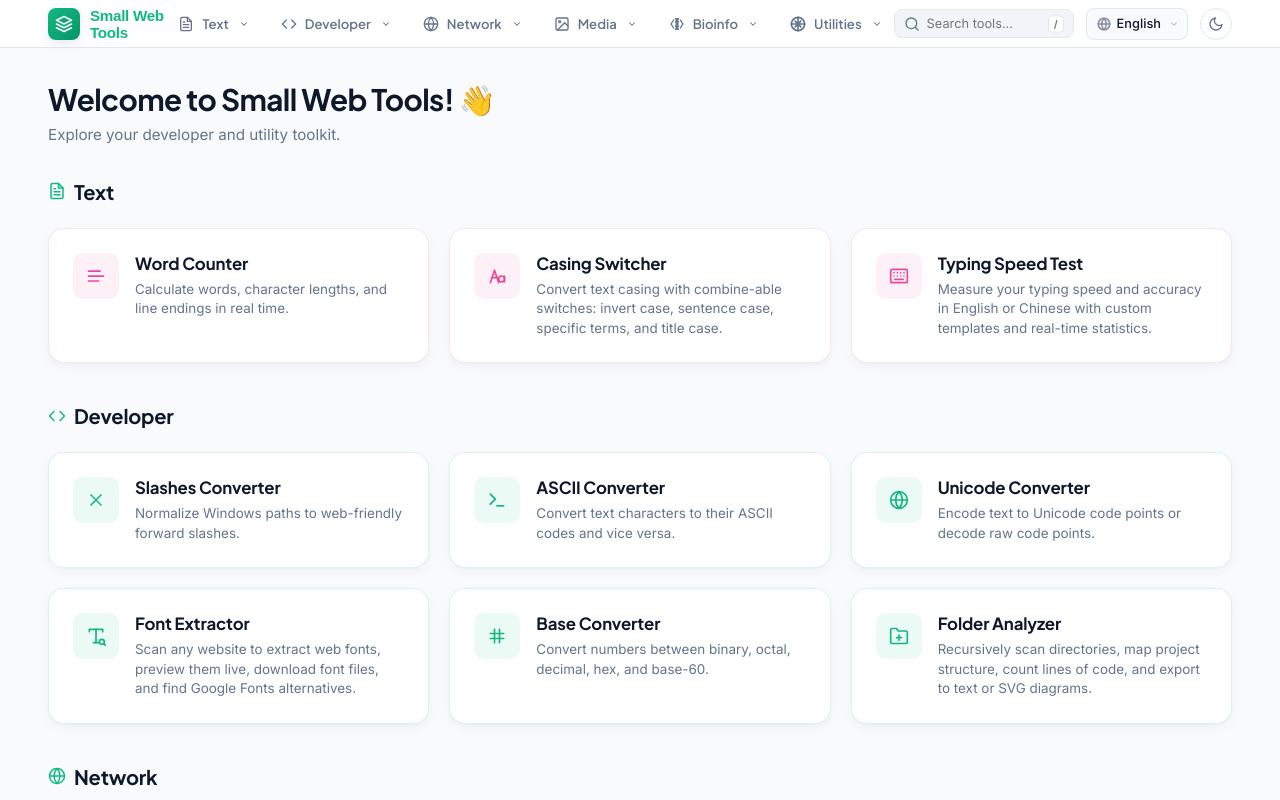
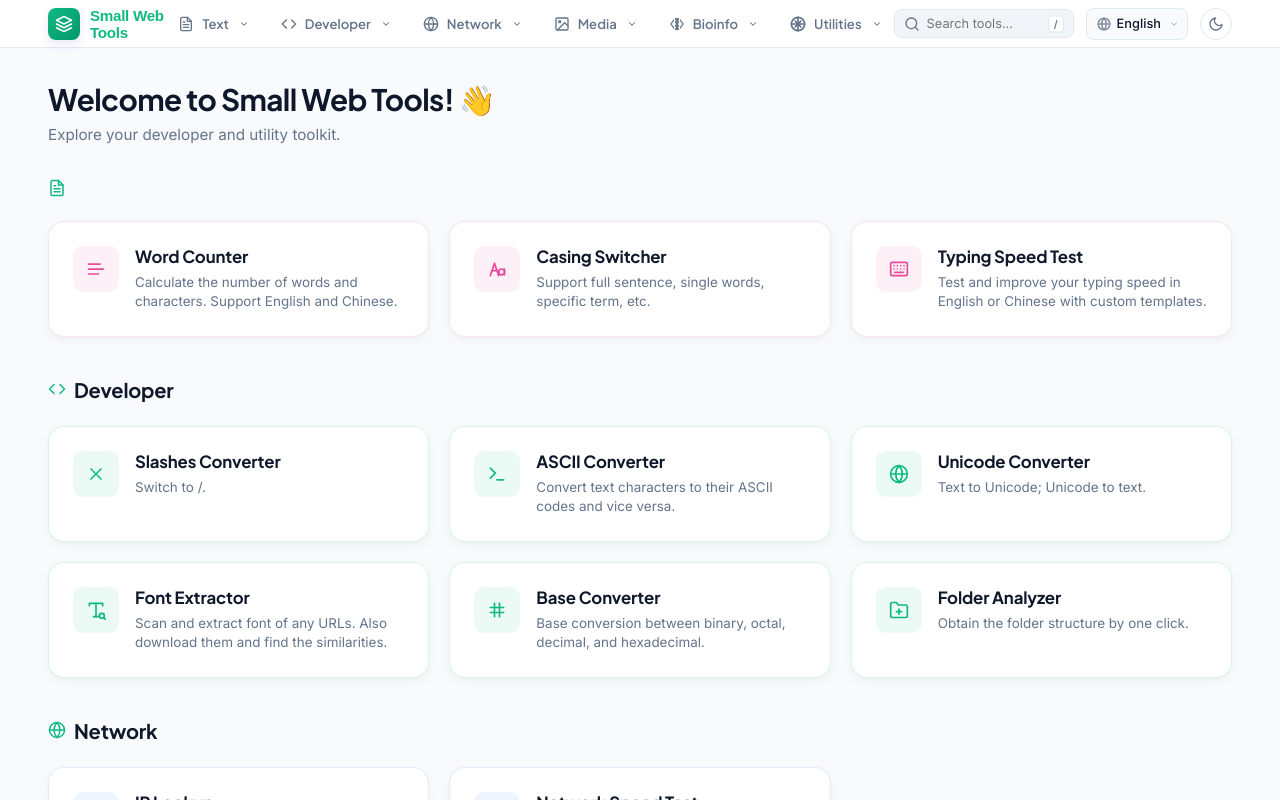
Before and after one commit to hhter2/small-web-tools, a React (Vite) app: page / in a window 1280 px wide. Built offline with nearby package versions, Linux system fonts and the light colour scheme; a web font is replaced by a local one.

Commit message:
fix: update tool descriptions for clarity and accuracy

```diff
--- a/src/components/HomeGrid.jsx
+++ b/src/components/HomeGrid.jsx
@@ -5,7 +5,7 @@ import DnaRnaIcon from './DnaRnaIcon.jsx';
 const categories = [
   {
     id: 'text',
-    name: 'Text',
+      desc: 'Switch \ to /.',
     icon: (
       <svg viewBox="0 0 24 24" fill="none" stroke="currentColor" strokeWidth="2" strokeLinecap="round" strokeLinejoin="round">
         <path d="M14 2H6a2 2 0 0 0-2 2v16a2 2 0 0 0 2 2h12a2 2 0 0 0 2-2V8z"></path>
@@ -75,7 +75,7 @@ export default function HomeGrid({ onSelectTool, activeTab = 'all', setActiveTab
       id: 'tool-slash',
       title: 'Slashes Converter',
       category: 'developer',
-      desc: 'Normalize Windows paths to web-friendly forward slashes.',
+      desc: 'Switch \ to /.',
       icon: (
         <svg viewBox="0 0 24 24" width="20" height="20" stroke="currentColor" strokeWidth="2" fill="none" strokeLinecap="round" strokeLinejoin="round">
           <line x1="6" y1="18" x2="18" y2="6"></line>
@@ -87,7 +87,7 @@ export default function HomeGrid({ onSelectTool, activeTab = 'all', setActiveTab
       id: 'tool-wc',
       title: 'Word Counter',
       category: 'text',
-      desc: 'Calculate words, character lengths, and line endings in real time.',
+      desc: 'Calculate the number of words and characters. Support English and Chinese.',
       icon: (
         <svg viewBox="0 0 24 24" width="20" height="20" stroke="currentColor" strokeWidth="2" fill="none" strokeLinecap="round" strokeLinejoin="round">
           <path d="M17 6.1H3"/><path d="M21 12.1H3"/><path d="M15.1 18H3"/>
@@ -98,7 +98,7 @@ export default function HomeGrid({ onSelectTool, activeTab = 'all', setActiveTab
       id: 'tool-casing',
       title: 'Casing Switcher',
       category: 'text',
-      desc: 'Convert text casing with combine-able switches: invert case, sentence case, specific terms, and title case.',
+      desc: 'Support full sentence, single  words, specific term, etc.',
       icon: (
         <svg viewBox="0 0 24 24" width="20" height="20" stroke="currentColor" strokeWidth="2" fill="none" strokeLinecap="round" strokeLinejoin="round">
           <path d="M4 20L9 5l5 15" />
@@ -112,7 +112,7 @@ export default function HomeGrid({ onSelectTool, activeTab = 'all', setActiveTab
       id: 'tool-typing',
       title: 'Typing Speed Test',
       category: 'text',
-      desc: 'Measure your typing speed and accuracy in English or Chinese with custom templates and real-time statistics.',
+      desc: 'Test and improve your typing speed in English or Chinese with custom templates.',
       icon: (
         <svg viewBox="0 0 24 24" width="20" height="20" stroke="currentColor" strokeWidth="2" fill="none" strokeLinecap="round" strokeLinejoin="round">
           <rect x="2" y="4" width="20" height="16" rx="2" ry="2"></rect>
@@ -132,7 +132,7 @@ export default function HomeGrid({ onSelectTool, activeTab = 'all', setActiveTab
       id: 'tool-color',
       title: 'Color Converter',
       category: 'media',
-      desc: 'Seamlessly translate colors between HEX, RGB, and HSL formats.',
+      desc: 'Transfer and select colors between HEX, RGB, and other formats.',
       icon: (
         <svg viewBox="0 0 24 24" width="20" height="20" stroke="currentColor" strokeWidth="2" fill="none" stroke-linecap="round" stroke-linejoin="round">
           <path d="M12 22C17.5228 22 22 17.5228 22 12C22 6.47715 17.5228 2 12 2C6.47715 2 2 6.47715 2 12C2 14.7255 3.09032 17.1962 4.85857 19C5.03347 19.1749 5.2751 19.2612 5.51862 19.2319C6.27318 19.141 7.00947 19.4674 7.48528 20.0827L7.91508 20.6384C8.42392 21.2963 9.17646 21.7371 10.0152 21.8906C10.6698 22.0104 11.3343 22.0469 12 22Z"></path>
@@ -159,7 +159,7 @@ export default function HomeGrid({ onSelectTool, activeTab = 'all', setActiveTab
       id: 'tool-unicode',
       title: 'Unicode Converter',
       category: 'developer',
-      desc: 'Encode text to Unicode code points or decode raw code points.',
+      desc: 'Text to Unicode; Unicode to text.',
       icon: (
         <svg viewBox="0 0 24 24" width="20" height="20" stroke="currentColor" strokeWidth="2" fill="none" stroke-linecap="round" stroke-linejoin="round">
           <circle cx="12" cy="12" r="10"></circle>
@@ -172,7 +172,7 @@ export default function HomeGrid({ onSelectTool, activeTab = 'all', setActiveTab
       id: 'tool-fontextractor',
       title: 'Font Extractor',
       category: 'developer',
-      desc: 'Scan any website to extract web fonts, preview them live, download font files, and find Google Fonts alternatives.',
+      desc: 'Scan and extract font of any URLs. Also download them and find the similarities.',
       icon: (
         <svg viewBox="0 0 24 24" width="20" height="20" stroke="currentColor" strokeWidth="2" fill="none" strokeLinecap="round" strokeLinejoin="round">
           <polyline points="4 7 4 4 20 4 20 7"></polyline>
@@ -187,7 +187,7 @@ export default function HomeGrid({ onSelectTool, activeTab = 'all', setActiveTab
       id: 'tool-base',
       title: 'Base Converter',
       category: 'developer',
-      desc: 'Convert numbers between binary, octal, decimal, hex, and base-60.',
+      desc: 'Base conversion between binary, octal, decimal, and hexadecimal.',
       icon: (
         <svg viewBox="0 0 24 24" width="20" height="20" stroke="currentColor" strokeWidth="2" fill="none" stroke-linecap="round" stroke-linejoin="round">
           <line x1="4" y1="9" x2="20" y2="9"></line>
@@ -201,7 +201,7 @@ export default function HomeGrid({ onSelectTool, activeTab = 'all', setActiveTab
       id: 'tool-folder-analyzer',
       title: 'Folder Analyzer',
       category: 'developer',
-      desc: 'Recursively scan directories, map project structure, count lines of code, and export to text or SVG diagrams.',
+      desc: 'Obtain the folder structure by one click.',
       icon: (
         <svg viewBox="0 0 24 24" width="20" height="20" stroke="currentColor" strokeWidth="2" fill="none" strokeLinecap="round" strokeLinejoin="round">
           <path d="M22 19a2 2 0 0 1-2 2H4a2 2 0 0 1-2-2V5a2 2 0 0 1 2-2h5l2 3h9a2 2 0 0 1 2 2z"></path>
@@ -214,14 +214,14 @@ export default function HomeGrid({ onSelectTool, activeTab = 'all', setActiveTab
       id: 'tool-dna',
       title: 'DNA/RNA Converter',
       category: 'bioinfo',
-      desc: "Complements, reverses, and swaps 5'/3' strand sequence orientations.",
+      desc: "Swap 5'/3' directions and show the anti-sense brand. Support with the figure.",
       icon: <DnaRnaIcon />
     },
     {
       id: 'tool-codon',
       title: 'RNA Codon Table',
       category: 'bioinfo',
-      desc: 'Interactive standard genetic code table — click any codon or amino acid to explore synonyms and properties.',
+      desc: 'Find and learn amino acid with interactive.',
       icon: (
         <svg viewBox="0 0 24 24" width="20" height="20" stroke="currentColor" strokeWidth="2" fill="none" strokeLinecap="round" strokeLinejoin="round">
           <rect x="3" y="3" width="18" height="18" rx="2"></rect>
@@ -236,7 +236,7 @@ export default function HomeGrid({ onSelectTool, activeTab = 'all', setActiveTab
       id: 'tool-iplookup',
       title: 'IP Lookup',
       category: 'network',
-      desc: 'Geolocate, identify ISP, timezone, and coordinates for any IP address.',
+      desc: 'Identify geographical location, timezone, ISP, and coordinates for any IP address.',
       icon: (
         <svg viewBox="0 0 24 24" width="20" height="20" stroke="currentColor" strokeWidth="2" fill="none" stroke-linecap="round" stroke-linejoin="round">
           <path d="M21 10c0 7-9 13-9 13s-9-6-9-13a9 9 0 0 1 18 0z"></path>
@@ -248,7 +248,7 @@ export default function HomeGrid({ onSelectTool, activeTab = 'all', setActiveTab
       id: 'tool-speedtest',
       title: 'Network Speed Test',
       category: 'network',
-      desc: 'Test your network latency (ping) and download speed in real-time.',
+      desc: 'Test the real-time network speed and latency.',
       icon: (
         <svg viewBox="0 0 24 24" width="20" height="20" stroke="currentColor" strokeWidth="2" fill="none" stroke-linecap="round" stroke-linejoin="round">
           <circle cx="12" cy="12" r="10"></circle>
@@ -260,7 +260,7 @@ export default function HomeGrid({ onSelectTool, activeTab = 'all', setActiveTab
       id: 'tool-imgmeta',
       title: 'Image Metadata',
       category: 'media',
-      desc: 'Locally analyze metadata, camera model, and GPS details of images.',
+      desc: 'Extract and analyze EXIF, ICC, GPS, and custom camera metadata from image files locally.',
       icon: (
         <svg viewBox="0 0 24 24" width="20" height="20" stroke="currentColor" strokeWidth="2" fill="none" stroke-linecap="round" stroke-linejoin="round">
           <path d="M23 19a2 2 0 0 1-2 2H3a2 2 0 0 1-2-2V8a2 2 0 0 1 2-2h4l2-3h6l2 3h4a2 2 0 0 1 2 2z"></path>
@@ -272,7 +272,7 @@ export default function HomeGrid({ onSelectTool, activeTab = 'all', setActiveTab
       id: 'tool-officemeta',
       title: 'Office Metadata Reader',
       category: 'media',
-      desc: 'Extract, inspect and analyze core properties, application properties, and format-specific structures from Word, Excel, and PowerPoint files locally.',
+      desc: 'Show the metadata from office files.',
       icon: (
         <svg viewBox="0 0 24 24" width="20" height="20" stroke="currentColor" strokeWidth="2" fill="none" stroke-linecap="round" stroke-linejoin="round">
           <path d="M14 2H6a2 2 0 0 0-2 2v16a2 2 0 0 0 2 2h12a2 2 0 0 0 2-2V8z"></path>
@@ -287,7 +287,7 @@ export default function HomeGrid({ onSelectTool, activeTab = 'all', setActiveTab
       id: 'tool-audiometa',
       title: 'Audio Metadata Reader',
       category: 'media',
-      desc: 'Extract tags, technical parameters, and cover art from MP3, WAV, FLAC, M4A, OGG, AIFF and more — fully private, in-browser.',
+      desc: 'Extract and analyze metadata tags, technical parameters entirely locally without upload.',
       icon: (
         <svg viewBox="0 0 24 24" width="20" height="20" stroke="currentColor" strokeWidth="2" fill="none" strokeLinecap="round" strokeLinejoin="round">
           <path d="M9 18V5l12-2v13"/>
@@ -300,7 +300,7 @@ export default function HomeGrid({ onSelectTool, activeTab = 'all', setActiveTab
       id: 'tool-videometa',
       title: 'Video Metadata Reader',
       category: 'media',
-      desc: 'Extract encoding, resolution, FPS, audio tracks, timecodes, color primaries, and subtitles from MP4, MOV, and log files — fully private, in-browser.',
+      desc: 'Extract and analyze encoding format, resolution, and other parameters entirely locally without upload.',
       icon: (
         <svg viewBox="0 0 24 24" width="20" height="20" stroke="currentColor" strokeWidth="2" fill="none" strokeLinecap="round" strokeLinejoin="round">
           <polygon points="23 7 16 12 23 17 23 7"></polygon>
@@ -325,7 +325,7 @@ export default function HomeGrid({ onSelectTool, activeTab = 'all', setActiveTab
       title: 'Barcode Generator',
       category: 'utilities',
       subGroup: 'Utilities',
-      desc: 'Generate barcodes in multiple formats (CODE128, EAN, UPC, ITF, Codabar) with live validation.',
+      desc: 'Generate multiple format barcodes.',
       icon: (
         <svg viewBox="0 0 24 24" width="20" height="20" stroke="currentColor" strokeWidth="2" fill="none" strokeLinecap="round" strokeLinejoin="round">
           <path d="M3 5v14M6 5v14M10 5v14M14 5v14M17 5v14M21 5v14" />
@@ -337,7 +337,7 @@ export default function HomeGrid({ onSelectTool, activeTab = 'all', setActiveTab
       title: 'Currency Converter & Counter',
       category: 'utilities',
       subGroup: 'Calculation',
-      desc: 'Convert global currencies (e.g. TWD to USD) for single amounts or bulk lists.',
+      desc: 'Resource by Live API.',
       icon: (
         <svg viewBox="0 0 24 24" width="20" height="20" stroke="currentColor" strokeWidth="2" fill="none" strokeLinecap="round" strokeLinejoin="round">
           <line x1="12" y1="1" x2="12" y2="23"></line>
@@ -350,7 +350,7 @@ export default function HomeGrid({ onSelectTool, activeTab = 'all', setActiveTab
       title: 'Date Counter',
       category: 'utilities',
       subGroup: 'Calculation',
-      desc: 'Calculate the exact number of days between two specified dates.',
+      desc: 'Calculate for the dates.',
       icon: (
         <svg viewBox="0 0 24 24" width="20" height="20" stroke="currentColor" strokeWidth="2" fill="none" strokeLinecap="round" strokeLinejoin="round">
           <rect x="3" y="4" width="18" height="18" rx="2" ry="2"></rect>
@@ -365,7 +365,7 @@ export default function HomeGrid({ onSelectTool, activeTab = 'all', setActiveTab
       title: 'Secure Password Generator',
       category: 'utilities',
       subGroup: 'Utilities',
-      desc: 'Generate cryptographically secure random passwords using CSPRNG and unbiased rejection sampling.',
+      desc: 'Generate secure passwords. Use CSPRNG for generating.',
       icon: (
         <svg viewBox="0 0 24 24" width="20" height="20" stroke="currentColor" strokeWidth="2" fill="none" strokeLinecap="round" strokeLinejoin="round">
           <rect x="3" y="11" width="18" height="11" rx="2" ry="2"></rect>
@@ -378,7 +378,7 @@ export default function HomeGrid({ onSelectTool, activeTab = 'all', setActiveTab
       title: 'Password Strength Checker',
       category: 'utilities',
       subGroup: 'Utilities',
-      desc: 'Analyze password complexity, calculate entropy, estimate cracking time, and verify character rules.',
+      desc: 'Check the passward is strengh or not.',
       icon: (
         <svg viewBox="0 0 24 24" width="20" height="20" stroke="currentColor" strokeWidth="2" fill="none" strokeLinecap="round" strokeLinejoin="round">
           <path d="M12 22s8-4 8-10V5l-8-3-8 3v7c0 6 8 10 8 10z"></path>
@@ -391,7 +391,7 @@ export default function HomeGrid({ onSelectTool, activeTab = 'all', setActiveTab
       title: 'QR Code Generator',
       category: 'utilities',
       subGroup: 'Utilities',
-      desc: 'Generate styled QR codes with custom dots, eyes, colors, gradients, and embedded logos.',
+      desc: 'Create fully custimized QR code for free.',
       icon: (
         <svg viewBox="0 0 24 24" width="20" height="20" stroke="currentColor" strokeWidth="2" fill="none" strokeLinecap="round" strokeLinejoin="round">
           <rect x="3" y="3" width="7" height="7" rx="1"></rect>
@@ -406,7 +406,7 @@ export default function HomeGrid({ onSelectTool, activeTab = 'all', setActiveTab
       title: 'QR & Barcode Scanner',
       category: 'utilities',
       subGroup: 'Utilities',
-      desc: 'Scan QR codes and barcodes instantly with your camera or by uploading an image. Supports 14+ formats.',
+      desc: 'Scan the QR and barcodes. Support upload and camera.',
       icon: (
         <svg viewBox="0 0 24 24" width="20" height="20" stroke="currentColor" strokeWidth="2" fill="none" strokeLinecap="round" strokeLinejoin="round">
           <path d="M23 19a2 2 0 0 1-2 2H3a2 2 0 0 1-2-2V8a2 2 0 0 1 2-2h4l2-3h6l2 3h4a2 2 0 0 1 2 2z"/>
@@ -419,7 +419,7 @@ export default function HomeGrid({ onSelectTool, activeTab = 'all', setActiveTab
       title: 'Random Wheel',
       category: 'utilities',
       subGroup: 'Utilities',
-      desc: 'Spin the customizable wheel to draw random items with elimination.',
+      desc: 'Set options, spin the wheel, and draw random items with optional single-draw elimination.',
       icon: (
         <svg viewBox="0 0 24 24" width="20" height="20" stroke="currentColor" strokeWidth="2.5" fill="none" stroke-linecap="round" stroke-linejoin="round">
           <circle cx="12" cy="12" r="10"></circle>
```
